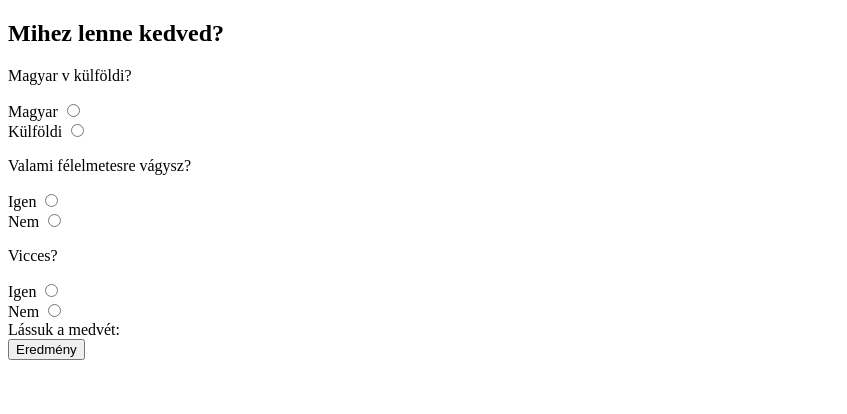
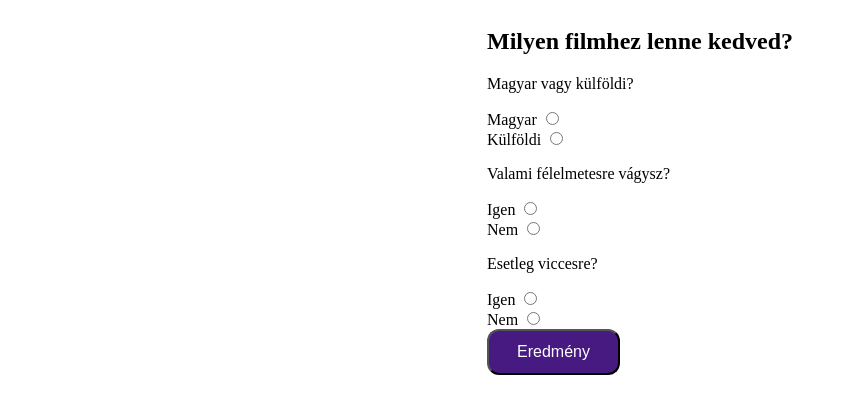
Before and after one commit to palsara/illeGITeam, a plain HTML site: page index.html in a window 1280 px wide. Shown: the whole page, without its empty margins (0-847 px from the left). Drawn offline with Linux system fonts and the light colour scheme.

Commit message:
css index modified

```diff
--- a/css/style.css
+++ b/css/style.css
@@ -51,3 +51,11 @@
     max-width: 100%;
     height: auto;
 }
+
+.buttonblack {
+    border-radius: 12px;
+    padding: 12px 28px;
+    background-color: #471a81;
+    font-size: 16px;
+    color: white;
+}
--- a/index.html
+++ b/index.html
@@ -7,6 +7,7 @@
     <meta http-equiv="X-UA-Compatible" content="ie=edge">
     <title>Index</title>
     <script src="/js/picker.js"></script>
+    <link rel="stylesheet" type="text/css" href="/css/style.css">
 </head>
 
 <body>
@@ -16,10 +17,10 @@
     <header>
 
     </header>
-    <main>
+    <main class="rowFlex flexCenter">
         <div>
-            <h2>Mihez lenne kedved?</h2>
-            <p>Magyar v külföldi?</p>
+            <h2>Milyen filmhez lenne kedved?</h2>
+            <p>Magyar vagy külföldi?</p>
             <div>
                 <label for="magyar">Magyar</label>
                 <input type="radio" id="magyar" value="1" name="nyelv">
@@ -37,7 +38,7 @@
                 <label for="nscary">Nem</label>
                 <input type="radio" name="horror" id="nscary" value="0">
             </div>
-            <p>Vicces?</p>
+            <p>Esetleg viccesre?</p>
             <div>
                 <label for="funny">Igen</label>
                 <input type="radio" name="zs" id="funny" value="1">
@@ -47,10 +48,14 @@
                 <input type="radio" name="zs" id="nfunny" value="0">
             </div>
             <div id="movie">
-                Lássuk a medvét:
+
             </div>
             <div>
-                <button type="button" onclick="Picker();">Eredmény</button>
+                <button class="buttonblack" type="button"
+                    onclick="Picker();">Eredmény</button>
+            </div>
+            <div id="rr">
+
             </div>
         </div>
     </main>
--- a/js/picker.js
+++ b/js/picker.js
@@ -7,14 +7,12 @@ function Picker() {
     var funny = isfunny.checked;
 
     if (magyar == 1) {
-        document.querySelector("#movie").innerHTML = "Lássuk a medvét: Magyar film";
         var btn = document.createElement('a');
         btn.href = "https://www.google.com/"
         btn.innerHTML = "Magyar";
         document.body.appendChild(btn);
     } else {
         if (scary == 1) {
-            document.querySelector("#movie").innerHTML = "Lássuk a medvét: Horror";
             var btn = document.createElement('a');
             btn.href = "https://www.google.com/"
             btn.innerHTML = "Horror";
@@ -22,13 +20,11 @@ function Picker() {
 
         } else {
             if (funny == 1) {
-                document.querySelector("#movie").innerHTML = "Lássuk a medvét: ZS kategória";
                 var btn = document.createElement('a');
                 btn.href = "https://www.google.com/"
                 btn.innerHTML = "Zs";
                 document.body.appendChild(btn);
             } else {
-                document.querySelector("#movie").innerHTML = "Lássuk a medvét: SciFi";
                 var btn = document.createElement('a');
                 btn.href = "https://www.google.com/"
                 btn.innerHTML = "SciFi";
```
